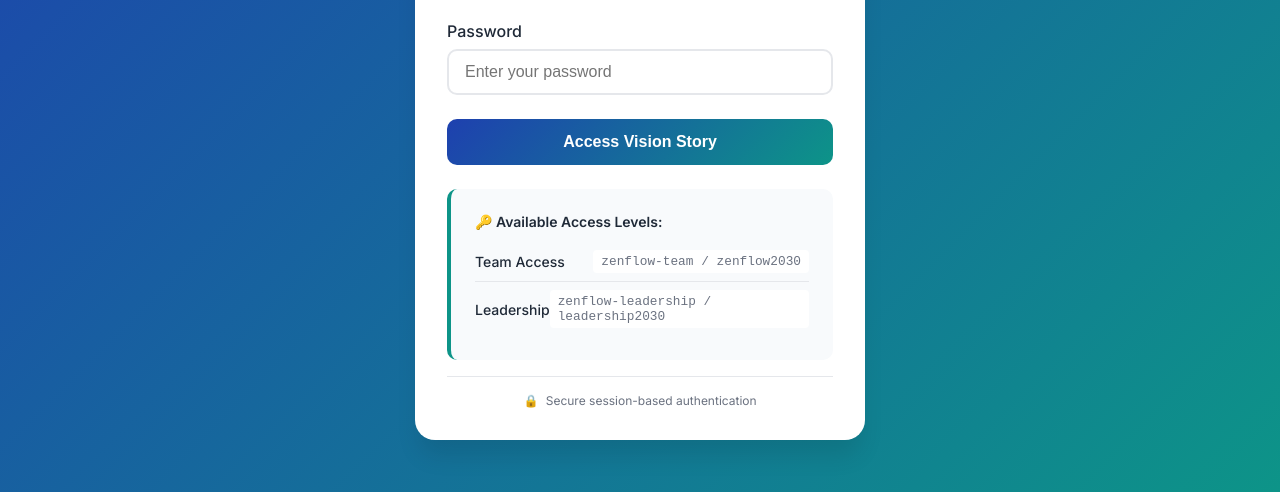
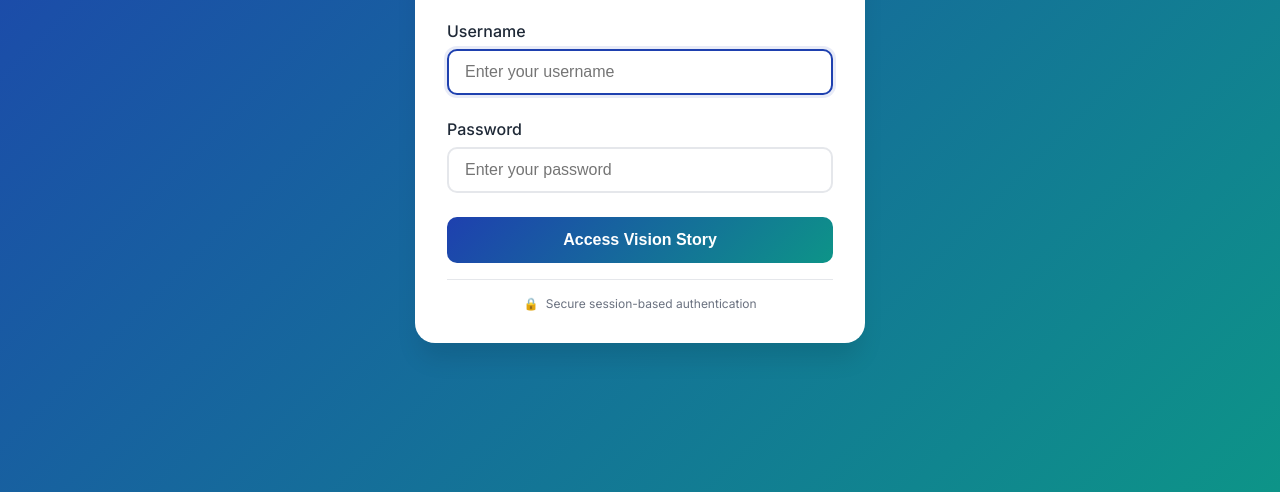
Before and after one commit to pkoduri/zesty, a website: page public/login.html in a window 1280 px wide. Shown: the part 308-800 px from the top of the page. Drawn offline with Linux system fonts and the light colour scheme.

Commit message:
Updated Zenflow StoryBoard

```diff
--- a/public/login.html
+++ b/public/login.html
@@ -319,18 +319,7 @@
                 </button>
             </form>
 
-            <div class="credentials-hint">
-                <h4>🔑 Available Access Levels:</h4>
-                <div class="credential-item">
-                    <span class="credential-user">Team Access</span>
-                    <span class="credential-pass">zenflow-team / zenflow2030</span>
-                </div>
-                <div class="credential-item">
-                    <span class="credential-user">Leadership</span>
-                    <span class="credential-pass">zenflow-leadership / leadership2030</span>
-                </div>
 
-            </div>
 
             <div class="security-note">
                 <span class="security-icon">🔒</span>
```
